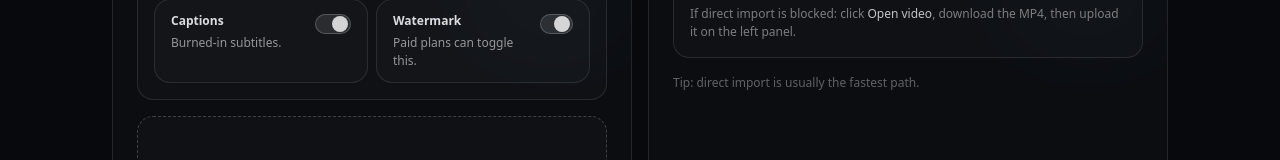
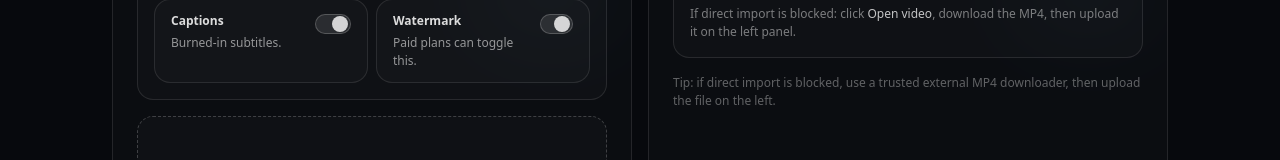
Before and after one commit to Sakibhoq/clipforge-ai, a Next.js app in the folder frontend/: page /app in a window 1280 px wide. Shown: the part 1107-1267 px from the top of the page. Built offline with nearby package versions, Linux system fonts and the light colour scheme; no server answers.

Commit message:
Refine YouTube upload tip with external MP4 fallback guidance

```diff
--- a/frontend/app/app/upload/page.tsx
+++ b/frontend/app/app/upload/page.tsx
@@ -2473,7 +2473,7 @@ function UploadWorkspace() {
               ) : null}
 
               <div className="pt-1 text-[12px] text-white/35">
-                Tip: direct import is usually the fastest path.
+                Tip: if direct import is blocked, use a trusted external MP4 downloader, then upload the file on the left.
               </div>
             </div>
           </div>
```
